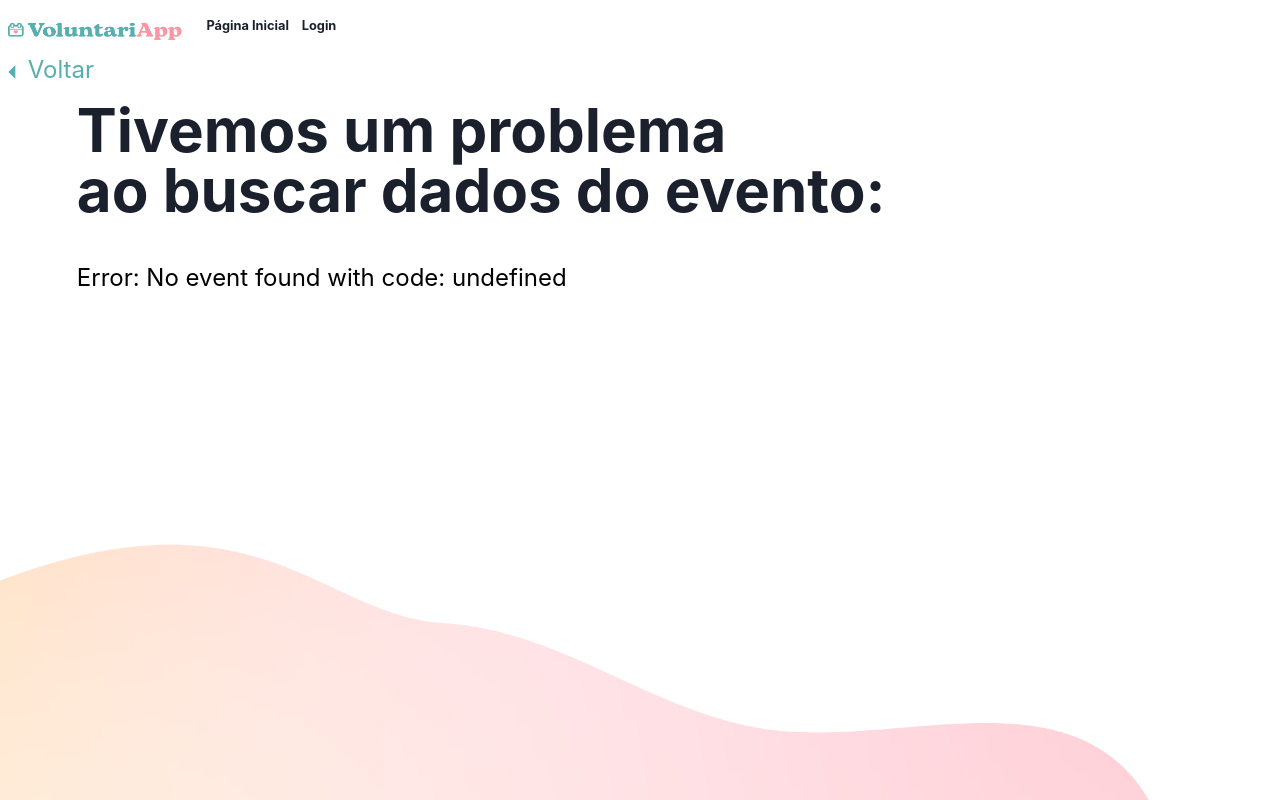
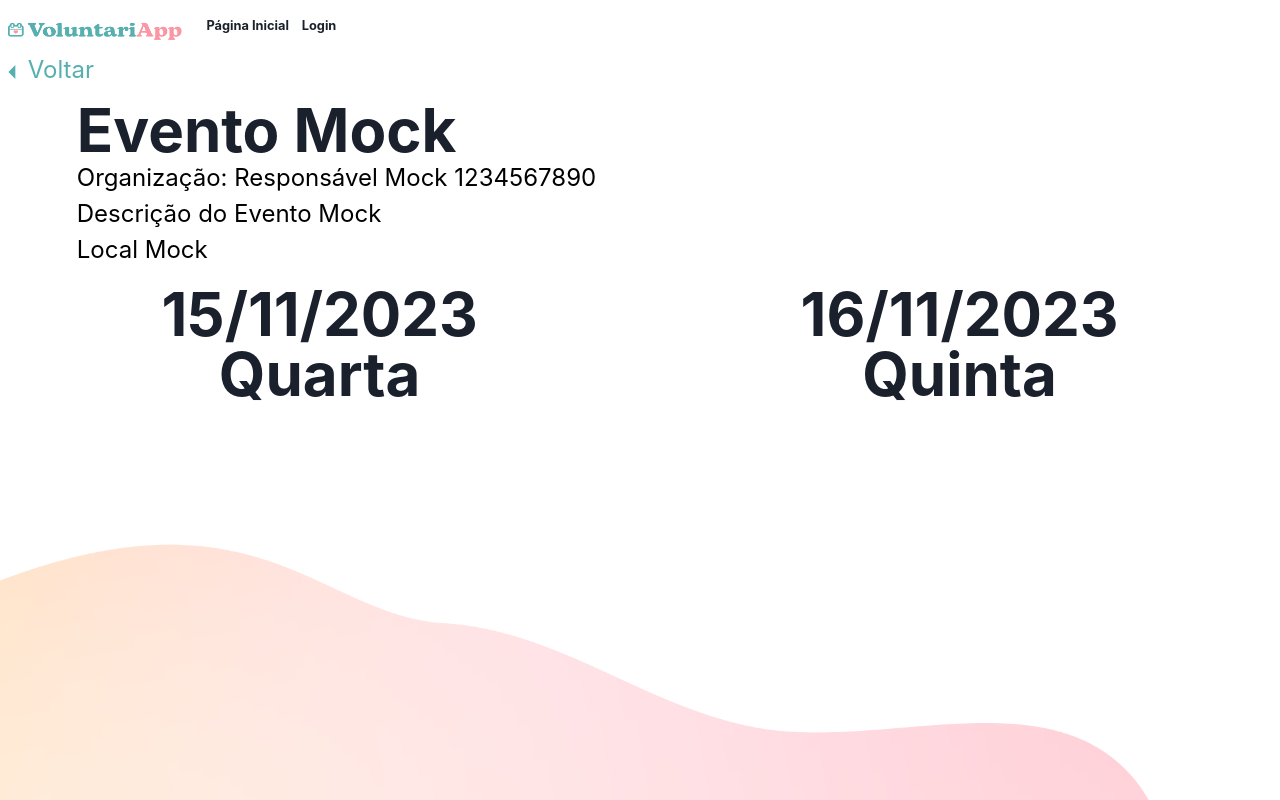
Before and after one commit to Projetos-UNICAMP/voluntariapp, a React (Vite) app: page /event-info in a window 1280 px wide. Built offline with nearby package versions, Linux system fonts and the light colour scheme; no server answers; the database is empty.

Commit message:
Adiciona componentes iniciais da tela
Co-authored-by: Felipe Lamim <115378054+felipe-LAS@users.noreply.github.com>

```diff
--- a/src/api/eventos.api.ts
+++ b/src/api/eventos.api.ts
@@ -118,6 +118,12 @@ export const EventoApiMock: IEventoApi = {
       data: new Date()
     };
 
+    const mockDiaDeEvento2: DiaDeEvento = {
+      turnos: [mockTurno],
+      // data will be tomorow
+      data: new Date(new Date().setDate(new Date().getDate() + 1))
+    };
+
     return {
       codigoEvento: 'teste123',
       nomeDoEvento: 'Evento Mock',
@@ -125,7 +131,7 @@ export const EventoApiMock: IEventoApi = {
       local: 'Local Mock',
       nomeResponsavel: 'Responsável Mock',
       telefoneResponsavel: '1234567890',
-      dias: [mockDiaDeEvento],
+      dias: [mockDiaDeEvento, mockDiaDeEvento2],
       voluntarios: [],
     };
   }
--- a/src/pages/EventInfo.tsx
+++ b/src/pages/EventInfo.tsx
@@ -1,5 +1,5 @@
-import { Flex, Spacer } from '@chakra-ui/react';
-import { useEffect, useState } from 'react';
+import { Center, Flex, Spacer } from '@chakra-ui/react';
+import { Fragment, useEffect, useState } from 'react';
 import { useLocation } from 'react-router-dom';
 import BackButton from '../Components/BackButton/BackButton';
 import LoadingSpinner from '../Components/LoadingSpinner/LoadingSpinner';
@@ -7,7 +7,7 @@ import SimpleText from '../Components/SimpleText/SimpleText';
 import TitleText from '../Components/TitleText/TitleText';
 import TopMenu from '../Components/TopMenu/TopMenu';
 import WideBlob from '../Components/WideBlob/WideBlob';
-import { DadosEvento } from '../api/eventos.api';
+import { DadosEvento, EventoApiMock } from '../api/eventos.api';
 import { eventoService } from '../api/firebaseImp/eventos.service';
 
 const EventInfo = () => {
@@ -22,8 +22,7 @@ const EventInfo = () => {
   const [error, setError] = useState(false);
   useEffect(() => {
     setState('loading');
-    eventoService
-      .buscarEventoPorCodigo(eventCode)
+    EventoApiMock.buscarEventoPorCodigo(eventCode)
       .then((res) => {
         setEventData(res);
         setState('success');
@@ -33,6 +32,20 @@ const EventInfo = () => {
         setError(err);
       });
   }, [eventCode]);
+
+  // format date to dd/mm/yyyy
+  function formatDate(date: Date) {
+    const day = date.getDate();
+    const month = date.getMonth() + 1;
+    const year = date.getFullYear();
+    return `${day}/${month}/${year}`;
+  }
+
+  function getDayOfWeekInPortuguese(date: Date) {
+    const dayWithFeira = date.toLocaleDateString('pt-BR', { weekday: 'long' });
+    const dayWithoutFeira = dayWithFeira.replace('-feira', '');
+    return dayWithoutFeira.charAt(0).toUpperCase() + dayWithoutFeira.slice(1);
+  }
 
   if (state == 'success')
     return (
@@ -45,6 +58,18 @@ const EventInfo = () => {
             value={`Organização: ${eventData?.nomeResponsavel} ${eventData?.telefoneResponsavel}`}></SimpleText>
           <SimpleText value={`${eventData?.description}`}></SimpleText>
           <SimpleText value={`${eventData?.local}`}></SimpleText>
+        </Flex>
+        <Flex
+          flexDir="row"
+          align="center"
+          justifyContent="space-around"
+          paddingTop={'2vh'}>
+          {eventData?.dias.map((dia, index) => (
+            <Flex flexDir="column" align="center" key={index}>
+              <TitleText value={formatDate(dia.data)} />
+              <TitleText value={getDayOfWeekInPortuguese(dia.data)} />
+            </Flex>
+          ))}
         </Flex>
         <Spacer></Spacer>
         <WideBlob></WideBlob>
```
